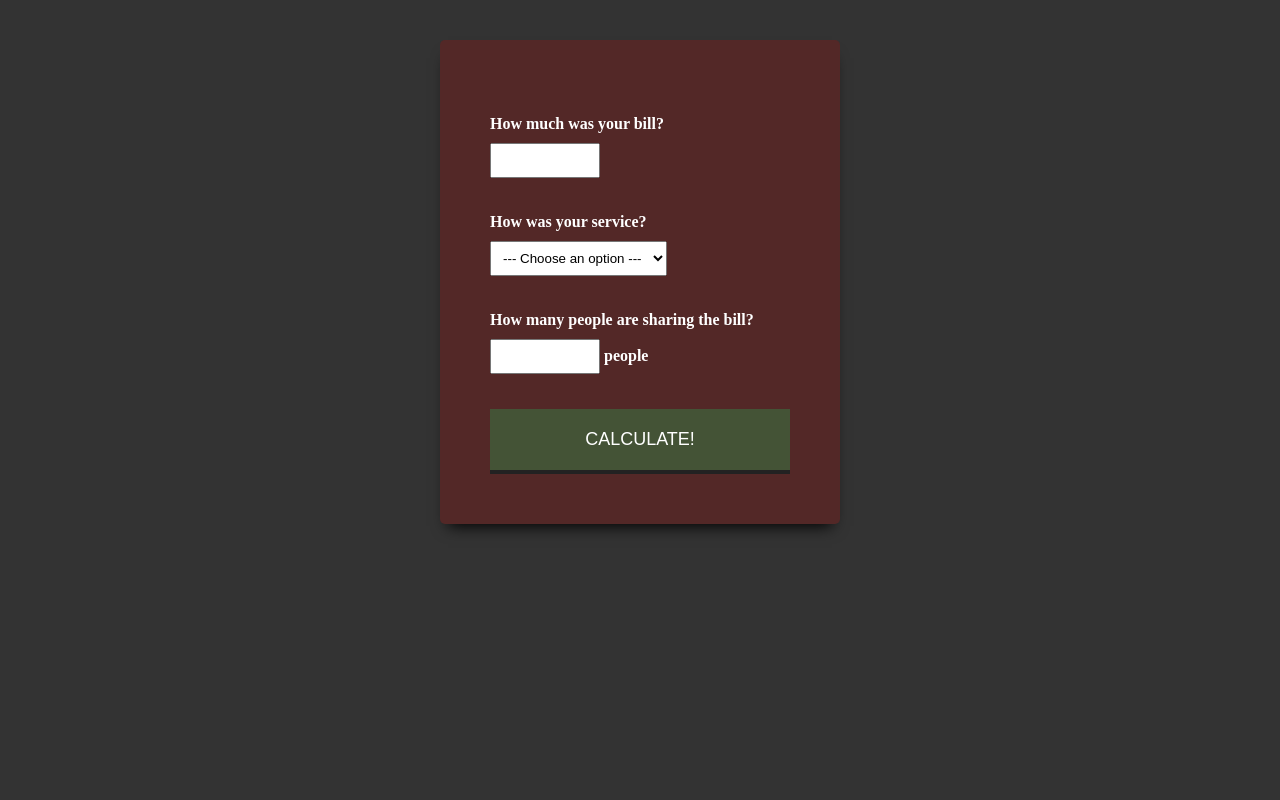
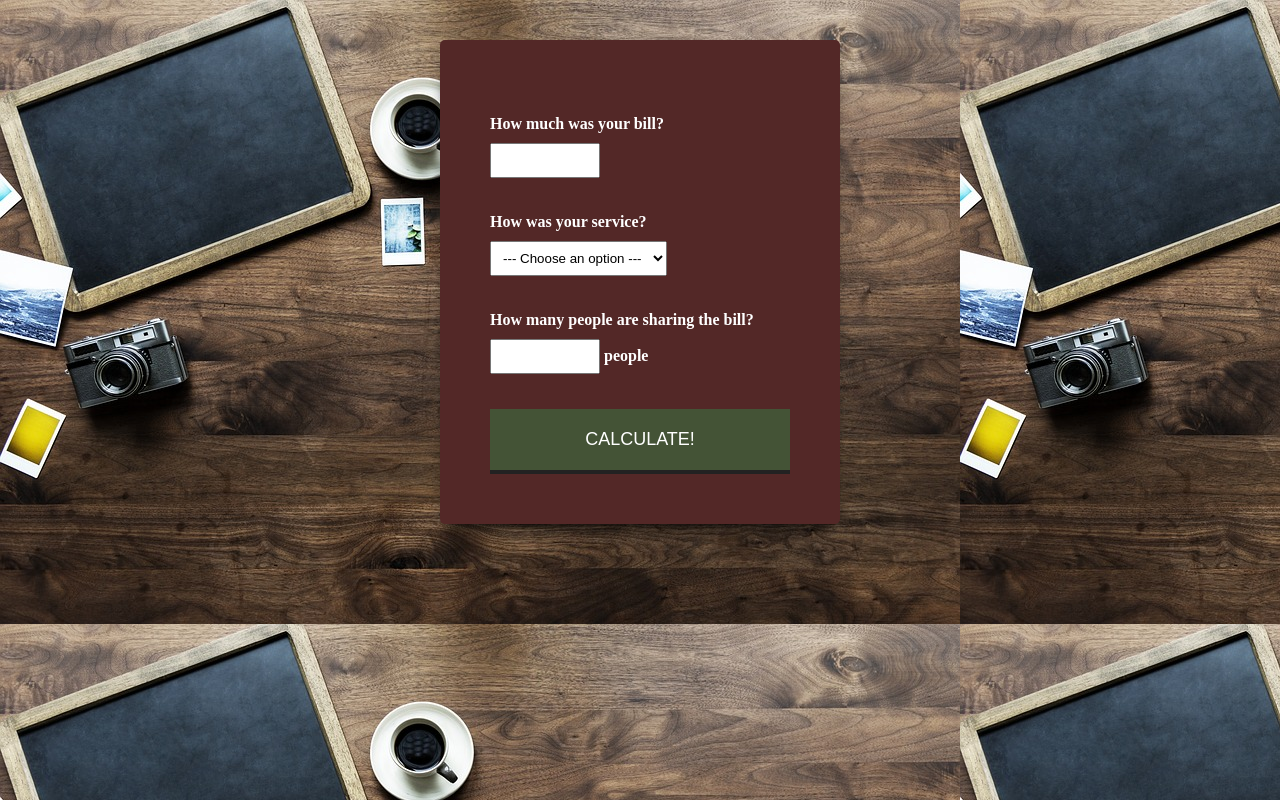
Before and after one commit to dkwazhere/Tip-Calculator, a plain HTML site: page index.html in a window 1280 px wide. Drawn offline with Linux system fonts and the light colour scheme.

Commit message:
added background img

```diff
--- a/assets/css/style.css
+++ b/assets/css/style.css
@@ -1,5 +1,5 @@
 body {
-  background: #333;
+  background-image: url(../images/wood_background.jpg);
   color: #fff;
 }
 
```
Also changed, not shown: assets/images/wood_background.jpg (added).
